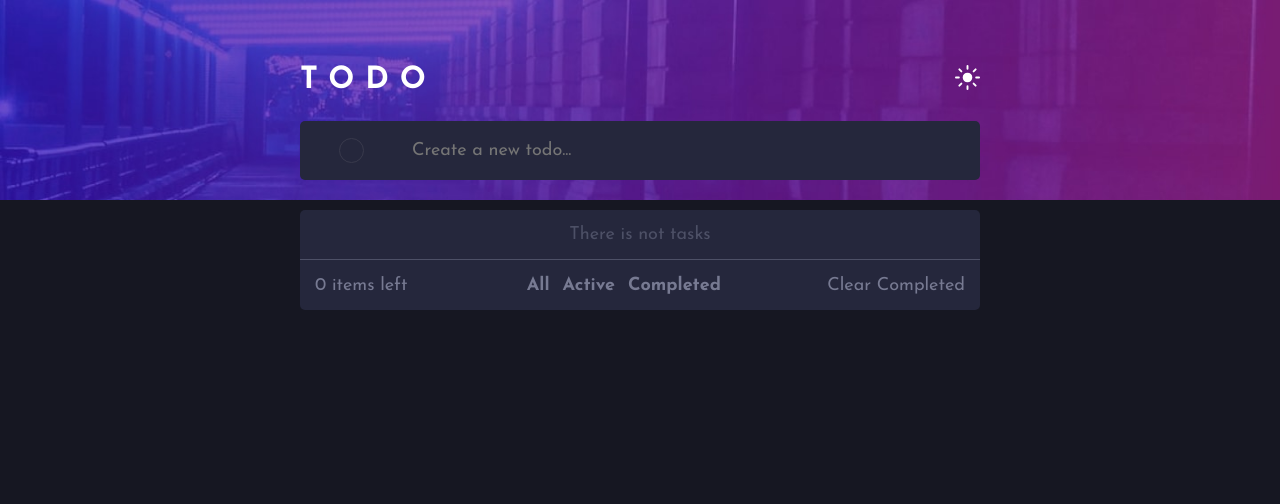
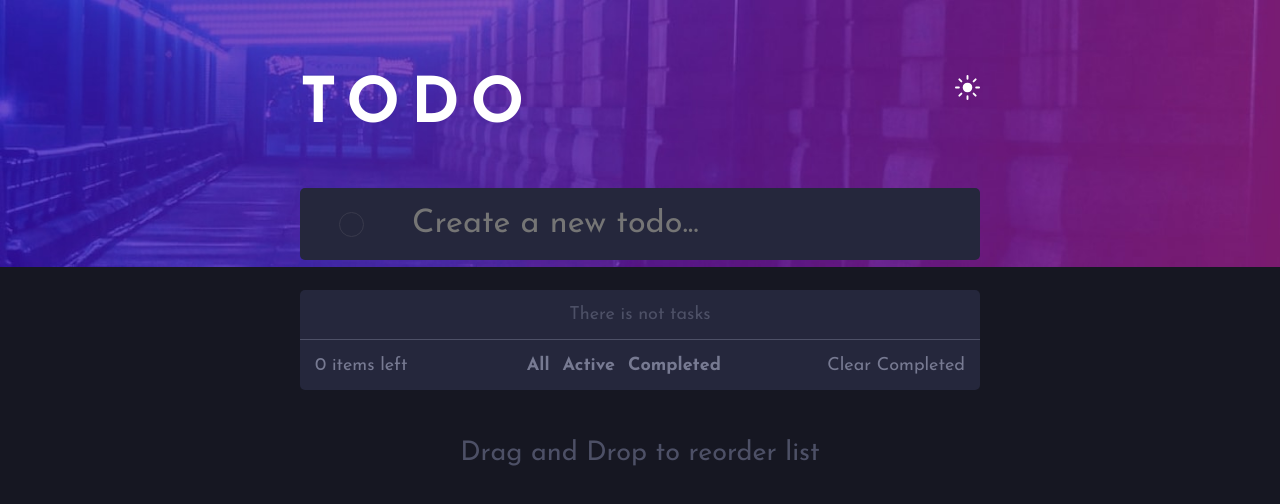
Before and after one commit to lamc305/Todo-App, a React (Vite) app: page / in a window 1280 px wide. Shown: the top 504 px of the page. Built offline with nearby package versions, Linux system fonts and the light colour scheme.

Commit message:
add attribution

```diff
--- a/src/components/Background/backgroundStyles.css
+++ b/src/components/Background/backgroundStyles.css
@@ -28,6 +28,10 @@
 
 
 @media screen and (min-width: 560px) {
+  .backgroundApp {
+    grid-template-rows: 1.5fr 3fr;
+  }
+
   .backgroundTop {
     background-image: url('../../assets/bg-desktop-dark.jpg');
   }
--- a/src/components/ContainerTasks/index.jsx
+++ b/src/components/ContainerTasks/index.jsx
@@ -24,6 +24,7 @@ function ContainerTasks() {
         <TaskFooter />
       </section>
       <TaskFooterResponsive />
+      <p className={`footerText ${darkMode ? '': 'footerTextLight'}`}>Drag and Drop to reorder list</p>
     </>
   )
 }
--- a/src/components/ContainerTasks/stylesContainer.css
+++ b/src/components/ContainerTasks/stylesContainer.css
@@ -11,3 +11,14 @@
   border-block-color: hsl(236, 33%, 92%);
   color: hsl(236, 9%, 61%);
 }
+
+.footerText {
+  font-size: 1.5rem;
+  margin-top: 50px;
+  text-align: center;
+  color: hsl(233, 14%, 35%);
+}
+
+.footerTextLight {
+  color: hsl(236, 9%, 61%);
+}
--- a/src/components/Form/formStyles.css
+++ b/src/components/Form/formStyles.css
@@ -25,7 +25,7 @@
   outline: none;
   background-color: hsl(235, 24%, 19%);
   width: 100%;
-  font-size: 1rem;
+  font-size: 1.8rem;
 }
 
 .todoLight {
--- a/src/components/Header/headerStyles.css
+++ b/src/components/Header/headerStyles.css
@@ -2,14 +2,14 @@
   display: flex;
   justify-content: space-between;
   width: 85vw;
-  margin: 65px auto 25px;
+  margin: 40px auto 25px;
   max-width: 680px;
   color: white;
 }
 
 .header h1 {
   letter-spacing: 11px;
-  font-size: 1.7rem;
+  font-size: 3.5rem;
 }
 
 .moon {
@@ -17,3 +17,10 @@
   width: 25px;
   cursor: pointer;
 }
+
+@media screen and (min-width: 560px) {
+  .header {
+    margin: 75px auto 50px;
+
+  }
+}
--- a/src/components/Header/index.jsx
+++ b/src/components/Header/index.jsx
@@ -1,4 +1,4 @@
-import { useContext } from 'react'
+import { useContext, useEffect } from 'react'
 import moon from '../../assets/icon-moon.svg'
 import sun from '../../assets/icon-sun.svg'
 import { StateContext } from '../../context/stateContext'
@@ -6,6 +6,10 @@ import './headerStyles.css'
 function Header() {
 
   const { darkMode, setDarkMode } = useContext(StateContext)
+
+  useEffect(() => {
+    localStorage.setItem('theme', darkMode)
+  }, [darkMode])
 
   const handleDarkMode = () => {
     setDarkMode(!darkMode)
--- a/src/components/ListOfTask/stylesListOfTask.css
+++ b/src/components/ListOfTask/stylesListOfTask.css
@@ -16,6 +16,6 @@
 }
 
 .listContainer {
-  max-height: 504px;
+  max-height: 336px;
   overflow-y: auto;
 }
--- a/src/components/Task/stylesTask.css
+++ b/src/components/Task/stylesTask.css
@@ -70,6 +70,7 @@
 }
 
 .task__delete {
+
   color: hsl(237, 14%, 26%);
   font-size: 1.8rem;
   display: flex;
@@ -77,3 +78,17 @@
   padding-right: 10px;
   cursor: pointer;
 }
+
+@media screen and (min-width: 560px) {
+  .task__text:hover~.task__delete {
+    opacity: 1;
+  }
+
+  .task__delete:hover {
+    opacity: 1;
+  }
+
+  .task__delete {
+    opacity: 0;
+  }
+}
```
Also changed, not shown: src/components/Attribution/index.jsx (added, +21 -0 lines), src/components/Attribution/stylesAttribution.css (added, +28 -0 lines).
